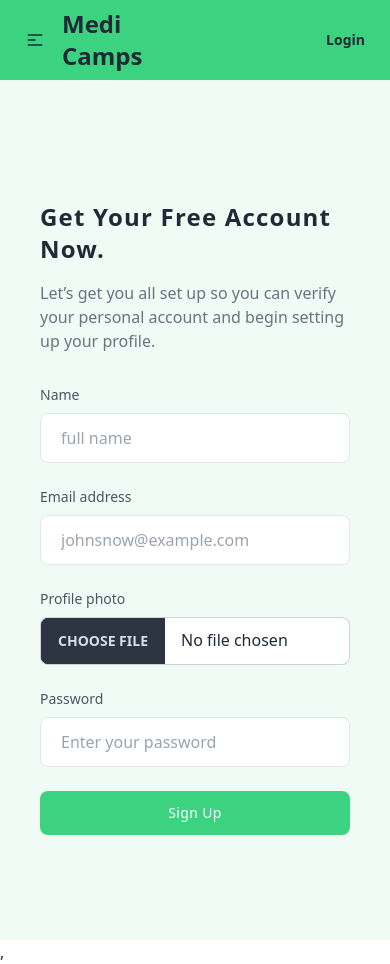
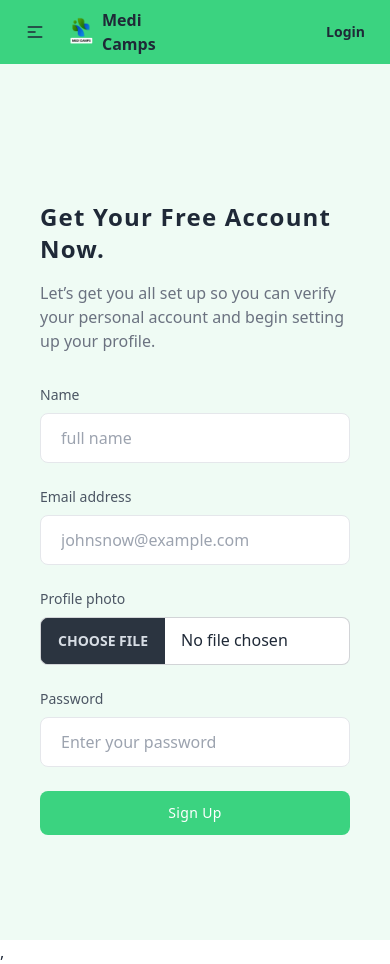
Before and after one commit to rabiulkhan7224/medicamps-client, a React (Vite) app: page /register in a window 390 px wide. Built offline with nearby package versions, Linux system fonts and the light colour scheme; no server answers.

Commit message:
added navbar and sign user to database

```diff
--- a/index.html
+++ b/index.html
@@ -2,7 +2,7 @@
 <html lang="en">
   <head>
     <meta charset="UTF-8" />
-    <link rel="icon" type="image/svg+xml" href="/vite.svg" />
+    <link rel="icon" type="image/svg+xml" href="/medicamps-logos.png" />
     <meta name="viewport" content="width=device-width, initial-scale=1.0" />
     <title>Home | Medi Camps</title>
   </head>
--- a/package.json
+++ b/package.json
@@ -15,6 +15,7 @@
     "react": "^18.3.1",
     "react-dom": "^18.3.1",
     "react-hook-form": "^7.54.2",
+    "react-hot-toast": "^2.5.1",
     "react-router": "^7.1.1"
   },
   "devDependencies": {
--- a/src/Page/shared/NavBar.jsx
+++ b/src/Page/shared/NavBar.jsx
@@ -1,8 +1,10 @@
-import { Link, NavLink } from "react-router";
+import { Link, NavLink, useNavigate } from "react-router";
+import useAuth from "../../hooks/useAuth";
+import toast from "react-hot-toast";
 
 const NavBar = () => {
 
-    // const { user, logoutUser } = useContext(AuthContext)
+    const { user, logout } = useAuth()
     const link = <>
         <li><NavLink className={({ isActive }) =>
             isActive ? "text-blue-600" : "text-black"
@@ -10,17 +12,17 @@ const NavBar = () => {
 
 
     </>
-    // const navigate = useNavigate()
-    // const handlelogOut = () => {
-    //     logoutUser()
-    //         .then(() => {
-    //             toast.warn('user Logout')
-    //             navigate('/')
-    //         }).catch(error => {
-    //             console.log(error.message)
-    //         })
-    // }
-const user=false
+    const navigate = useNavigate()
+    const handlelogOut = () => {
+        logout()
+            .then(() => {
+                toast.success('logout user')
+                navigate('/')
+            }).catch(error => {
+                console.log(error.message)
+            })
+    }
+
     return (
         <div className="fixed top-0 left-0 right-0 z-50 bg-primarycolor">
             <div className="navbar container mx-auto ">
@@ -46,7 +48,9 @@ const user=false
                             {link}
                         </ul>
                     </div>
-                    <Link to={'/'} className=" font-bold  text-2xl">Medi Camps</Link>
+                    <img className="w-10" src="/medicamps-logos.png" alt="" />
+                    <Link to={'/'} className=" font-bold  md:text-2xl">
+                    Medi Camps</Link>
                 </div>
                 <div className="navbar-center hidden md:flex">
                     <ul className="menu menu-horizontal px-1">
--- a/src/Page/sign up/SignUp.jsx
+++ b/src/Page/sign up/SignUp.jsx
@@ -4,20 +4,33 @@ import axios from "axios";
 import useImageDB from "../../hooks/useImageDB";
 import { useContext } from "react";
 import { AuthContext } from "../../Providers/AuthProvider";
+import useAxiosPublic from "../../hooks/useAxiosPublic";
+import { useNavigate } from "react-router";
+import toast from "react-hot-toast";
 
 const SignUp = () => {
-   const{registerUser}=useContext(AuthContext)
-    const {register,handleSubmit,reset,formState:{errors}}=useForm()
-
-    const onSubmit=async(data)=>{
-        if(data){
+    const { registerUser, updateUserProfile } = useContext(AuthContext)
+    const { register, handleSubmit, reset, formState: { errors } } = useForm()
+    const axiosPublic = useAxiosPublic()
+    const navigate=useNavigate()
+    const onSubmit = async (data) => {
+        if (data) {
 
 
-            const photoURL=await useImageDB(data.photo[0])
+            const photoURL = await useImageDB(data.photo[0])
 
             try {
-                const result= await registerUser(data.email,data.password)
+                const result = await registerUser(data.email, data.password)
+                console.log(result.user)
+                await updateUserProfile(data.name, photoURL)
+                const userInfo = {
+                    name: data.name,
+                    email: data.email
+                }
+                const res = await axiosPublic.post('/user', userInfo)
 
+                navigate('/')
+                toast.success('Signup successful')
                 reset()
             } catch (error) {
                 console.log(error.message)
@@ -27,7 +40,7 @@ const SignUp = () => {
     return (
         <section className=" ">
             <div className="flex justify-center min-h-screen">
-        <div className="hidden bg-cover lg:block lg:w-2/5"   style={{backgroundImage: `url('https://images.unsplash.com/photo-1494621930069-4fd4b2e24a11?ixlib=rb-1.2.1&ixid=MnwxMjA3fDB8MHxwaG90by1wYWdlfHx8fGVufDB8fHx8&auto=format&fit=crop&w=715&q=80')`}} >
+                <div className="hidden bg-cover lg:block lg:w-2/5" style={{ backgroundImage: `url('https://images.unsplash.com/photo-1494621930069-4fd4b2e24a11?ixlib=rb-1.2.1&ixid=MnwxMjA3fDB8MHxwaG90by1wYWdlfHx8fGVufDB8fHx8&auto=format&fit=crop&w=715&q=80')` }} >
                 </div>
 
                 <div className="flex items-center w-full max-w-3xl p-8 mx-auto lg:px-12 lg:w-3/5">
@@ -42,30 +55,34 @@ const SignUp = () => {
 
 
 
-                <form onSubmit={handleSubmit(onSubmit)}  className="grid grid-cols-1 gap-6 mt-8 md:grid-cols-2">
+                        <form onSubmit={handleSubmit(onSubmit)} className="grid grid-cols-1 gap-6 mt-8 md:grid-cols-2">
                             <div>
                                 <label className="block mb-2 text-sm text-gray-600 "> Name</label>
-                        <input {...register('name',{required:true})} type="text" placeholder="full name" className="block w-full px-5 py-3 mt-2 text-gray-700 placeholder-gray-400 bg-white border border-gray-200 rounded-lg dark:placeholder-gray-600  dark:text-gray-700 dark:border-gray-700 focus:border-blue-400 dark:focus:border-blue-400 focus:ring-blue-400 focus:outline-none focus:ring focus:ring-opacity-40" />
+                                <input {...register('name', { required: true })} type="text" placeholder="full name" className="block w-full px-5 py-3 mt-2 text-gray-700 placeholder-gray-400 bg-white border border-gray-200 rounded-lg dark:placeholder-gray-600  dark:text-gray-700 dark:border-gray-700 focus:border-blue-400 dark:focus:border-blue-400 focus:ring-blue-400 focus:outline-none focus:ring focus:ring-opacity-40" />
+                                {errors.name?.type === 'required' && <p className="text-red-600">Name is required</p>}
                             </div>
 
                             <div>
                                 <label className="block mb-2 text-sm text-gray-600 ">Email address</label>
-                        <input {...register('email',{required:true})} type="email" placeholder="johnsnow@example.com" className="block w-full px-5 py-3 mt-2 text-gray-700 placeholder-gray-400 bg-white border border-gray-200 rounded-lg dark:placeholder-gray-600  dark:text-gray-700 dark:border-gray-700 focus:border-blue-400 dark:focus:border-blue-400 focus:ring-blue-400 focus:outline-none focus:ring focus:ring-opacity-40" />
+                                <input {...register('email', { required: true })} type="email" placeholder="johnsnow@example.com" className="block w-full px-5 py-3 mt-2 text-gray-700 placeholder-gray-400 bg-white border border-gray-200 rounded-lg dark:placeholder-gray-600  dark:text-gray-700 dark:border-gray-700 focus:border-blue-400 dark:focus:border-blue-400 focus:ring-blue-400 focus:outline-none focus:ring focus:ring-opacity-40" />
+                                {errors.email?.type === 'required' && <p className="text-red-600">Email is required</p>}
                             </div>
 
 
                             <div>
                                 <label className="block mb-2 text-sm text-gray-600 ">Profile photo</label>
-                        <input {...register('photo',{required:true})} type="file" className="file-input file-input-bordered w-full max-w-xs" />
+                                <input {...register('photo', { required: true })} type="file" className="file-input file-input-bordered w-full max-w-xs" />
+                                {errors.photo?.type === 'required' && <p className="text-red-600">Photo is required</p>}
                             </div>
 
 
                             <div>
                                 <label className="block mb-2 text-sm text-gray-600 ">Password</label>
-                        <input {...register('password',{required:true,
-                            minLength:6,
-                            maxLength:15,
-                            pattern:/(?=.*[A-Z])(?=.*[!@#$&*])(?=.*[0-9])(?=.*[a-z])/
+                                <input {...register('password', {
+                                    required: true,
+                                    minLength: 6,
+                                    maxLength: 15,
+                                    pattern: /(?=.*[A-Z])(?=.*[!@#$&*])(?=.*[0-9])(?=.*[a-z])/
                                 })} type="password" placeholder="Enter your password" className="block w-full px-5 py-3 mt-2 text-gray-700 placeholder-gray-400 bg-white border border-gray-200 rounded-lg dark:placeholder-gray-600  dark:text-gray-700 dark:border-gray-700 focus:border-blue-400 dark:focus:border-blue-400 focus:ring-blue-400 focus:outline-none focus:ring focus:ring-opacity-40" />
                                 <label>  {errors.password?.type === 'required' && <p className="text-red-600">Password is required</p>}
                                     {errors.password?.type === 'minLength' && <p className="text-red-600">Password must be 6 characters</p>}
@@ -75,7 +92,7 @@ const SignUp = () => {
                             </div>
                             <div>
 
-                        <input type="submit" value={'Sign Up'}  className="w-full px-6 py-3 text-sm tracking-wide text-white capitalize transition-colors duration-300 transform bg-primarycolor rounded-lg hover:bg-primarycolor/55 focus:outline-none focus:ring focus:ring-blue-300 focus:ring-opacity-50" />
+                                <input type="submit" value={'Sign Up'} className="w-full px-6 py-3 text-sm tracking-wide text-white capitalize transition-colors duration-300 transform bg-primarycolor rounded-lg hover:bg-primarycolor/55 focus:outline-none focus:ring focus:ring-blue-300 focus:ring-opacity-50" />
                             </div>
 
 
--- a/src/Providers/AuthProvider.jsx
+++ b/src/Providers/AuthProvider.jsx
@@ -15,9 +15,11 @@ const AuthProvider = ({children}) => {
         return signInWithEmailAndPassword(auth,email,password)
 
     }
-    const updateUserProfile=(updateData)=>{
+    const updateUserProfile=(name,photo)=>{
         setLoading(true)
-        return updateProfile(auth.currentUser,updateData)
+        return updateProfile(auth.currentUser,{
+            displayName: name, photoURL: photo
+        })
 
     }
     const logout=()=>{
--- a/src/main.jsx
+++ b/src/main.jsx
@@ -4,6 +4,7 @@ import './index.css'
 import { RouterProvider } from 'react-router'
 import router from './Router/router'
 import AuthProvider from './Providers/AuthProvider'
+import { Toaster } from 'react-hot-toast'
 
 createRoot(document.getElementById('root')).render(
   <div className='container mx-auto '>
@@ -12,6 +13,7 @@ createRoot(document.getElementById('root')).render(
     <AuthProvider>
 
     <RouterProvider router={router}></RouterProvider>
+    <Toaster position='top-right' reverseOrder={false} />
     </AuthProvider>
   </StrictMode>,
   </div>
```
Also changed, not shown: public/medicamps-logos.png (added), 1 other file (tests, documents, lock files or other folders). Lines whose indentation alone changed are shown as unchanged.
